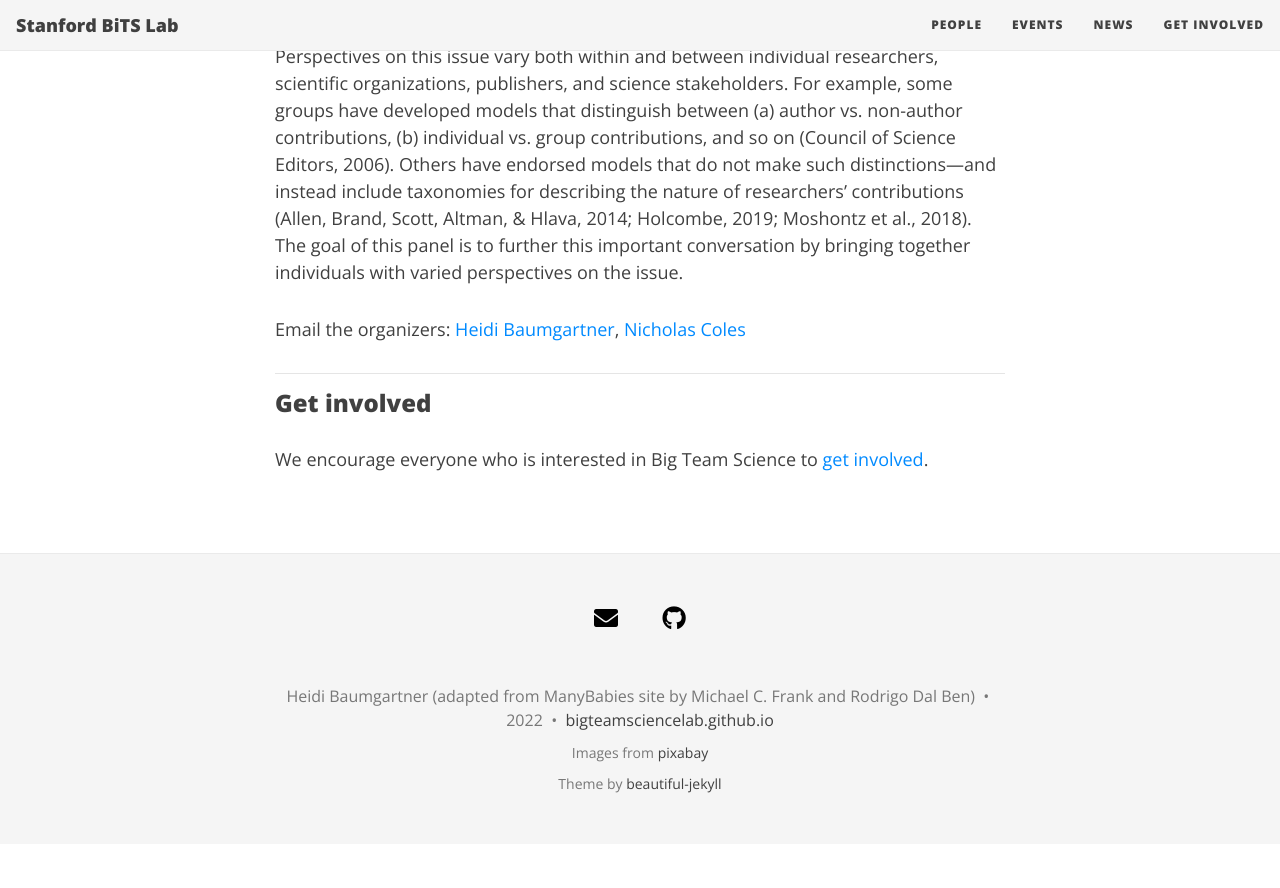
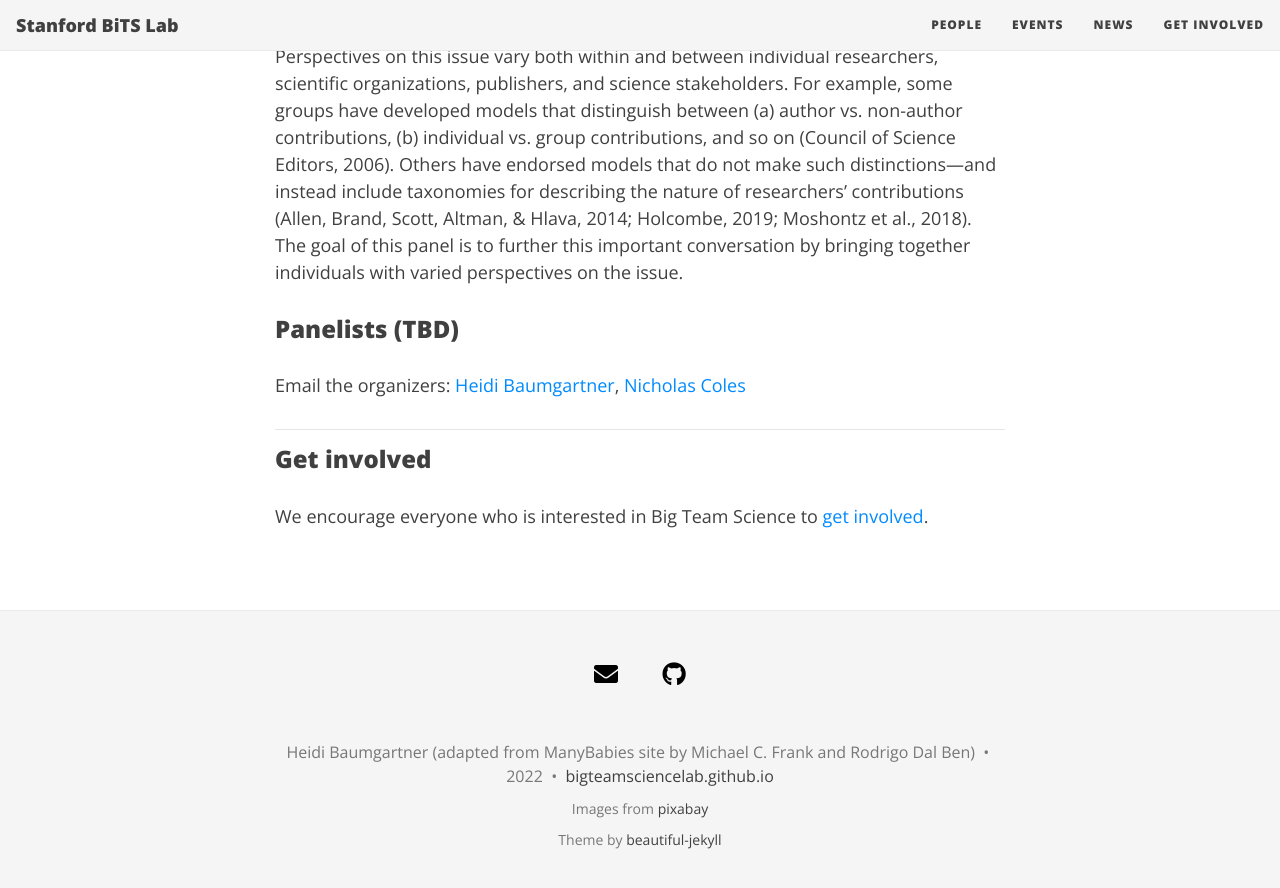
Before and after one commit to heidibaum/bigteamsciencelab.github.io, a Jekyll site: the page built from events.md, in a window 1280 px wide and 900 px high, scrolled down 738 px. Shown: the top 888 px of the window. Built offline with Jekyll 4.4.1, drawn with Linux system fonts in a browser that asks for light colours; nearby versions of some CDN libraries; before the commit the page ends 1582 px from its top, so only the background shows below that.

Commit message:
Update events.md

```diff
--- a/events.md
+++ b/events.md
@@ -11,6 +11,8 @@ cover-img: /assets/img/people-3120717.jpg
 ## Panel: Authorship challenges in big team science
 
 The rise of big team science (Coles et al. 2022) has vitalized conversations about how scientific contributions are recognized and rewarded. This panel will discuss one of the central issues in these conversations: what constitutes authorship in science? Perspectives on this issue vary both within and between individual researchers, scientific organizations, publishers, and science stakeholders. For example, some groups have developed models that distinguish between (a) author vs. non-author contributions, (b) individual vs. group contributions, and so on (Council of Science Editors, 2006). Others have endorsed models that do not make such distinctions—and instead include taxonomies for describing the nature of researchers’ contributions (Allen, Brand, Scott, Altman, & Hlava, 2014; Holcombe, 2019; Moshontz et al., 2018). The goal of this panel is to further this important conversation by bringing together individuals with varied perspectives on the issue.
+
+### Panelists (TBD)
 
 Email the organizers: [Heidi Baumgartner](mailto:heidib@stanford.edu), [Nicholas Coles](ncoles@stanford.edu)
 
```
